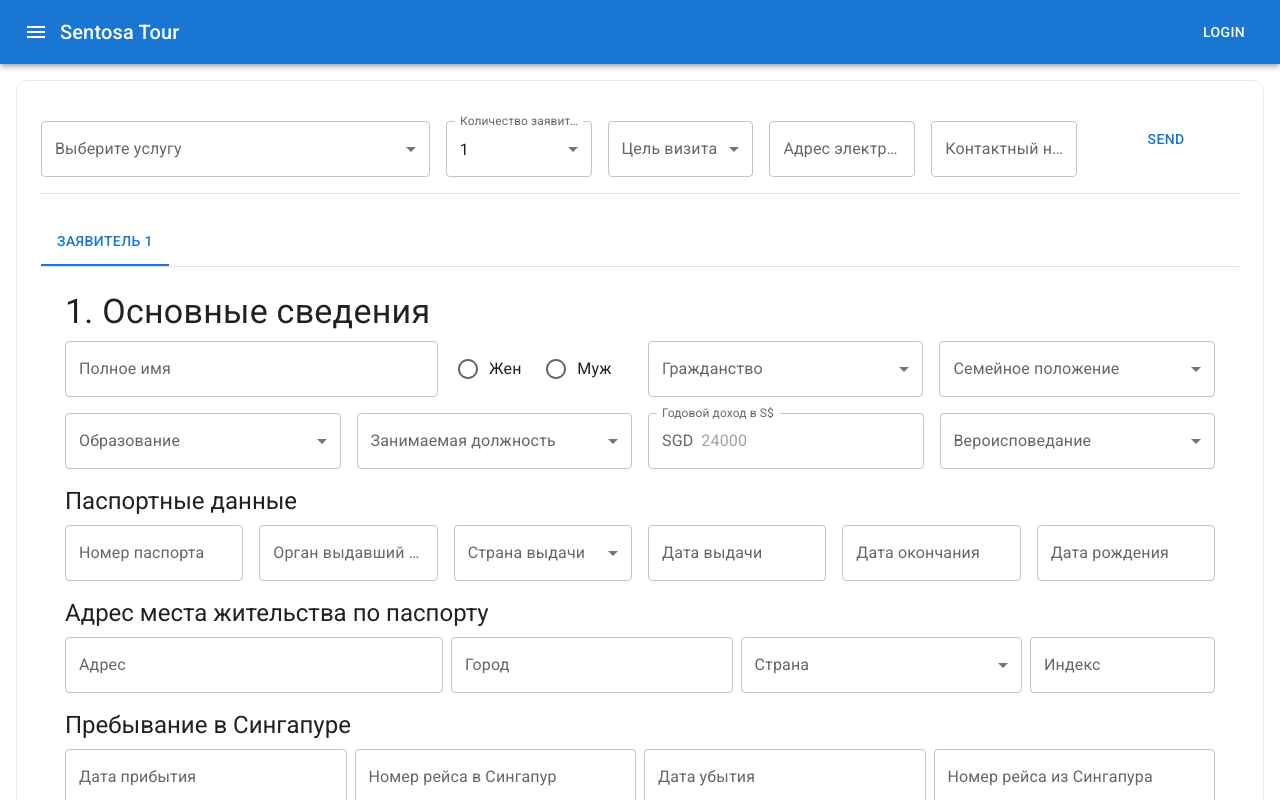
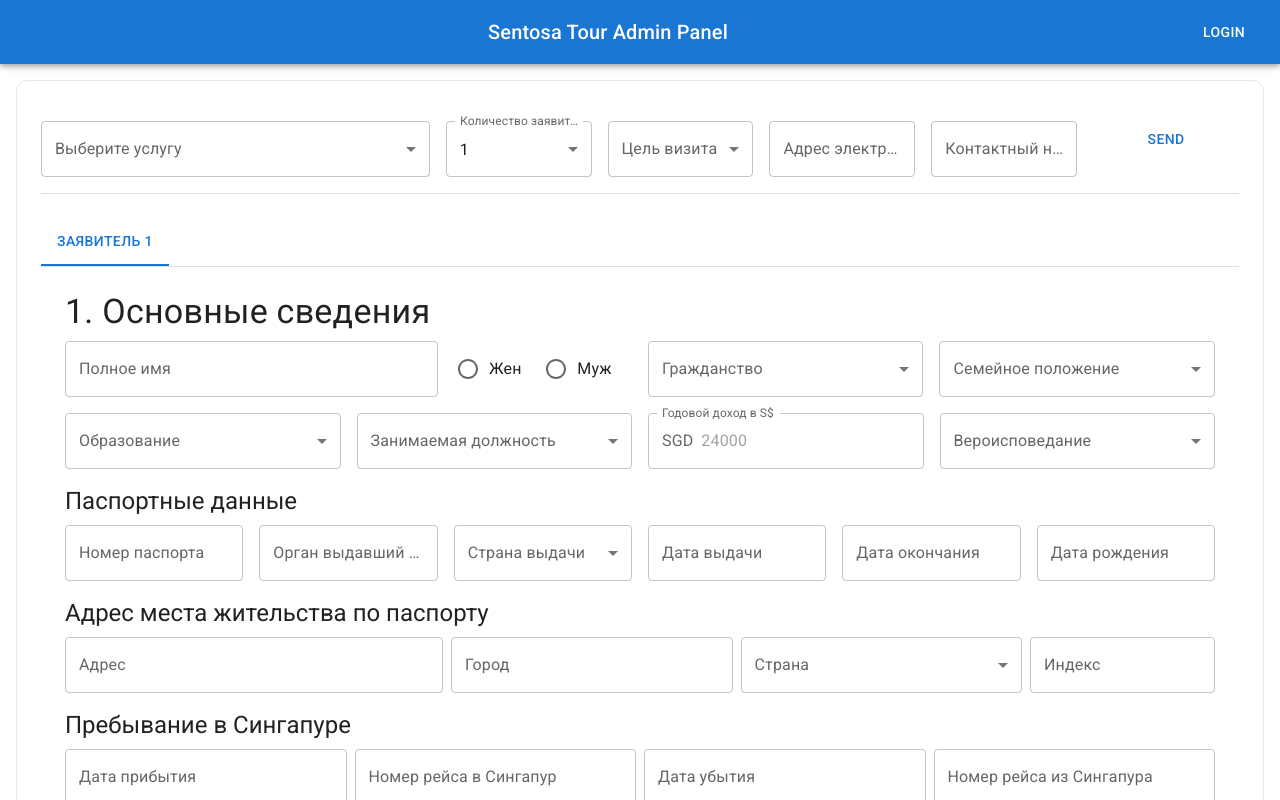
Before and after one commit to bespalovdmitry/sentosaTourAdminPanel, a React (Create React App) app: page / in a window 1280 px wide. Shown: the top 800 px of the page. Built offline with nearby package versions, Linux system fonts and the light colour scheme.

Commit message:
feat: rework AppBar component

```diff
--- a/src/components/ButtonAppBar.tsx
+++ b/src/components/ButtonAppBar.tsx
@@ -4,27 +4,77 @@
 import Toolbar from '@mui/material/Toolbar';
 import Typography from '@mui/material/Typography';
 import Button from '@mui/material/Button';
-import IconButton from '@mui/material/IconButton';
 import MenuIcon from '@mui/icons-material/Menu';
+import {useAppDispatch, useAppSelector} from '../hooks/hooks';
+import {useNavigate} from 'react-router-dom';
+import {useAuth} from '../hooks/use-auth';
+import MenuItem from '@mui/material/MenuItem';
+import Menu from '@mui/material/Menu';
+import {setLevel} from '../state/appSlice';
 
 export default function ButtonAppBar() {
+    const navigate = useNavigate()
+    const dispatch = useAppDispatch()
+    const {isAuth} = useAuth();
+    const isAdmin = useAppSelector(state => state.appSlice.user_access_level) === 'admin'
+
+    const [anchorEl, setAnchorEl] = React.useState<null | HTMLElement>(null);
+    const open = Boolean(anchorEl);
+    const handleClick = (event: React.MouseEvent<HTMLButtonElement>) => {
+        setAnchorEl(event.currentTarget);
+    };
+    const handleClose = () => {
+        setAnchorEl(null);
+    };
+
+
     return (
-        <Box sx={{ flexGrow: 1 }}>
+        <Box sx={{flexGrow: 1}}>
             <AppBar position="static">
                 <Toolbar>
-                    <IconButton
-                        size="large"
-                        edge="start"
-                        color="inherit"
-                        aria-label="menu"
-                        // sx={{ mr: 2 }}
-                    >
-                        <MenuIcon />
-                    </IconButton>
-                    <Typography variant="h6" component="div" sx={{ flexGrow: 1 }}>
-                        Sentosa Tour
+                    {isAuth && (
+                        <>
+                            <Button
+                                color="inherit"
+                                id="basic-button"
+                                aria-controls={open ? 'basic-menu' : undefined}
+                                aria-haspopup="true"
+                                aria-expanded={open ? 'true' : undefined}
+                                onClick={handleClick}
+                            >
+                                <MenuIcon/>
+                            </Button>
+                            <Menu
+                                id="basic-menu"
+                                anchorEl={anchorEl}
+                                open={open}
+                                onClose={handleClose}
+                                MenuListProps={{
+                                    'aria-labelledby': 'basic-button',
+                                }}
+                                sx={{left: 10, top: 10}}
+                            >
+                                <MenuItem onClick={() => {
+                                    handleClose()
+                                    navigate('/visa')
+                                }}>Visa</MenuItem>
+                                {isAdmin && <MenuItem onClick={() => {
+                                    handleClose()
+                                    navigate('/panel')
+                                }}>Admin panel</MenuItem>}
+                            </Menu>
+                        </>
+                    )}
+
+                    <Typography variant="h6" component="div" sx={{flexGrow: 1, cursor: 'default', textAlign:'center'}}>
+                        Sentosa Tour Admin Panel
                     </Typography>
-                    <Button color="inherit">Login</Button>
+                    {isAuth
+                        ? <Button color="inherit" onClick={() => {
+                            dispatch(setLevel({level: null}))
+                        }}>Logout</Button>
+                        : <Button color="inherit" onClick={() => navigate('/')}>Login</Button>
+                    }
                 </Toolbar>
             </AppBar>
         </Box>
```
